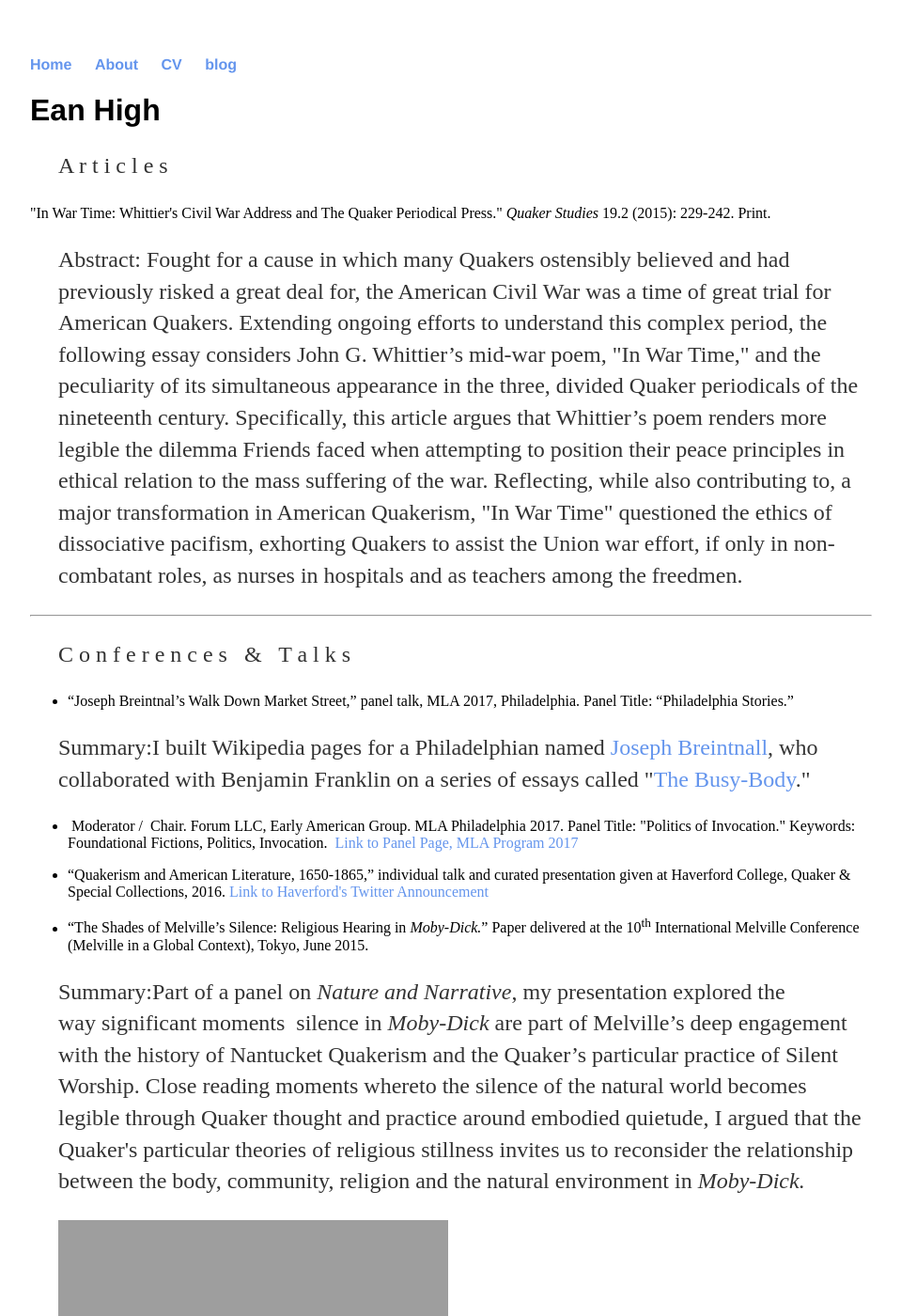
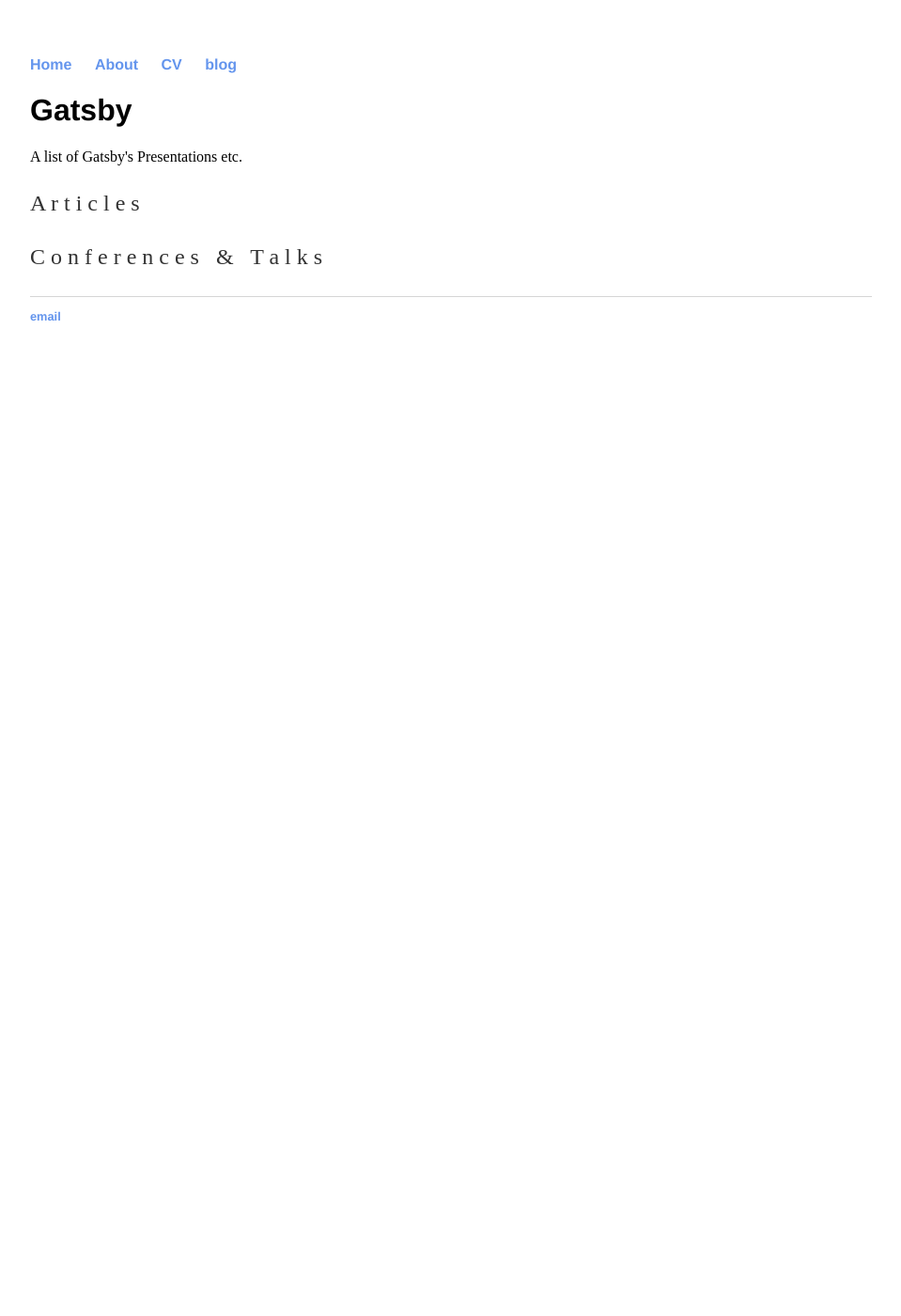
Before and after one commit to eanhello/eanhello.github.io, a Jekyll site: the page built from cv/index.html, in a window 1280 px wide and 1400 px high. Shown: the whole window at 94% size, without its empty margins (160-1119 px from the left). Built offline with Jekyll 4.4.1, drawn with Linux system fonts in a browser that asks for light colours; grey boxes are pictures that could not be loaded.

Commit message:
Update index.html

```diff
--- a/cv/index.html
+++ b/cv/index.html
@@ -1,32 +1,10 @@
 ---
 layout: default
-title: Ean High
+title: Gatsby
 ---
 	<h1>{{ page.title }}</h1>
+A list of Gatsby's Presentations etc.
 
-<p style="padding-left: 30px">A r t i c l e s</p>
-"In War Time: Whittier's Civil War Address and The Quaker Periodical Press." <i>Quaker Studies</i> 19.2 (2015): 229-242. Print.
-<p style="padding-left: 30px"></a></p>
-<p style="padding-left: 30px">Abstract: Fought for a cause in which many Quakers ostensibly believed and had previously risked a great deal for, the American Civil War was a time of great trial for American Quakers. Extending ongoing efforts to understand this complex period, the following essay considers John G. Whittier’s mid-war poem, "In War Time," and the peculiarity of its simultaneous appearance in the three, divided Quaker periodicals of the nineteenth century. Specifically, this article argues that Whittier’s poem renders more legible the dilemma Friends faced when attempting to position their peace principles in ethical relation to the mass suffering of the war. Reflecting, while also contributing to, a major transformation in American Quakerism, "In War Time" questioned the ethics of dissociative pacifism, exhorting Quakers to assist the Union war effort, if only in non- combatant roles, as nurses in hospitals and as teachers among the freedmen.</p>
+<p>A r t i c l e s</p>
 
-
-<hr />
-<p style="padding-left: 30px">C o n f e r e n c e s   &amp;   T a l k s</p>
-
-<ul>
- 	<li>“Joseph Breintnal’s Walk Down Market Street,” panel talk, MLA 2017, Philadelphia. Panel Title: “Philadelphia Stories.”</li>
-</ul>
-<p style="padding-left: 30px">Summary:I built Wikipedia pages for a Philadelphian named <a href="https://en.wikipedia.org/wiki/Joseph_Breintnall">Joseph Breintnall</a>, who collaborated with Benjamin Franklin on a series of essays called "<a href="https://en.wikipedia.org/wiki/The_Busy-Body">The Busy-Body</a>."</p>
-
-<ul>
- 	<li> Moderator /  Chair. Forum LLC, Early American Group. MLA Philadelphia 2017. Panel Title: "Politics of Invocation." Keywords: Foundational Fictions, Politics, Invocation.  <a href="https://apps.mla.org/program_details?prog_id=129&amp;year=2017" target="_blank">Link to Panel Page, MLA Program 2017</a></li>
-</ul>
-<ul>
- 	<li>“Quakerism and American Literature, 1650-1865,” individual talk and curated presentation given at Haverford College, Quaker &amp; Special Collections, 2016. <a href="https://t.co/0RCC6zy1YD" target="_blank">Link to Haverford's Twitter Announcement</a></li>
-</ul>
-<ul>
- 	<li>“The Shades of Melville’s Silence: Religious Hearing in <em>Moby-Dick.</em>” Paper delivered at the 10<sup>th</sup> International Melville Conference (Melville in a Global Context), Tokyo, June 2015.</li>
-</ul>
-<p style="padding-left: 30px">Summary:Part of a panel on <em>Nature and Narrative</em>, my presentation explored the way significant moments  silence in <em>Moby-Dick</em> are part of Melville’s deep engagement with the history of Nantucket Quakerism and the Quaker’s particular practice of Silent Worship. Close reading moments whereto the silence of the natural world becomes legible through Quaker thought and practice around embodied quietude, I argued that the Quaker's particular theories of religious stillness invites us to reconsider the relationship between the body, community, religion and the natural environment in <em>Moby-Dick. </em></p>
-
-<p style="padding-left: 30px"><img class="wp-image-163 " src="http://eanhigh.mla.hcommons.org/files/2016/04/Screen-Shot-2016-12-06-at-10.56.28-AM.png" alt="Link to Twitter Announcement" width="415" height="572" /></p>
+<p>C o n f e r e n c e s   &amp;   T a l k s</p>
```
